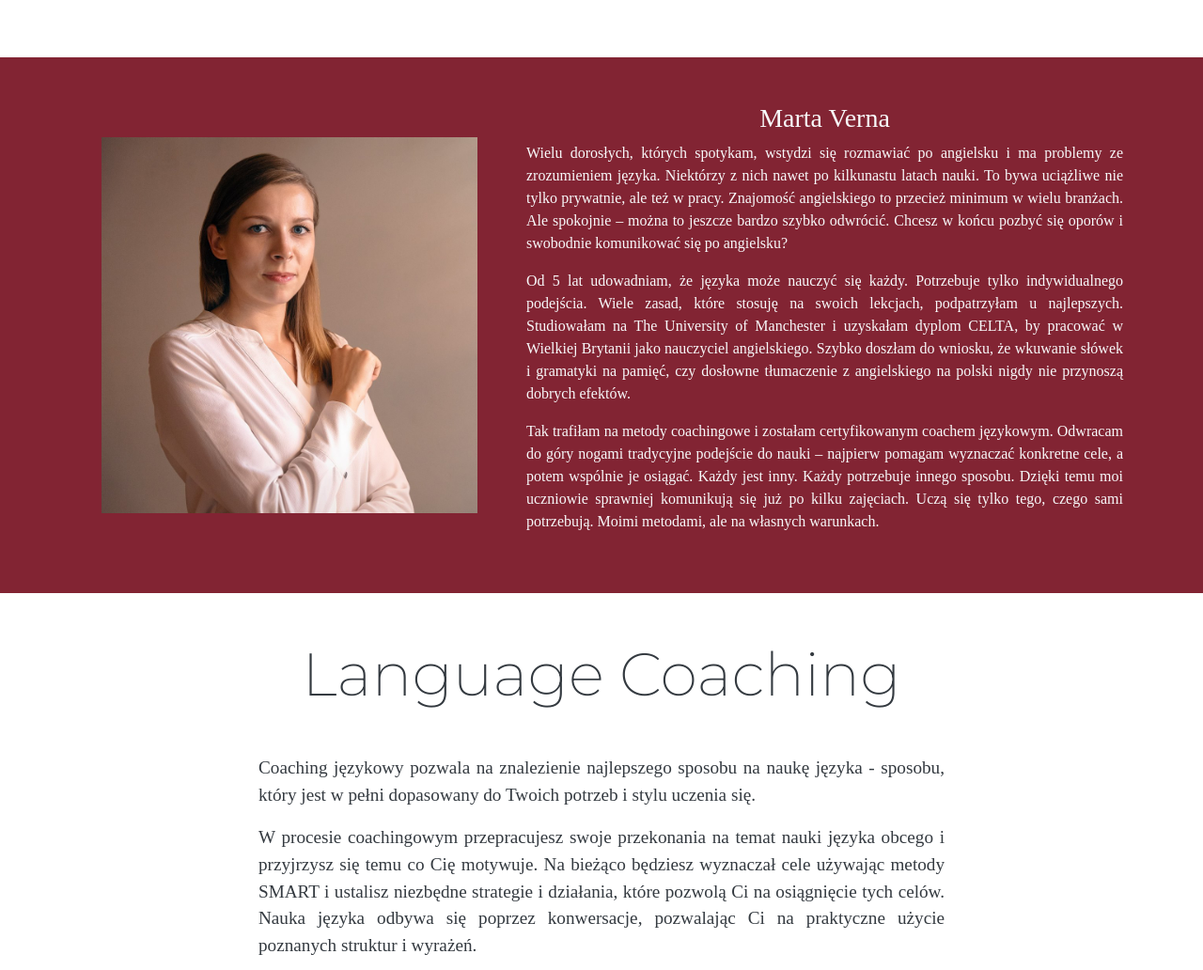
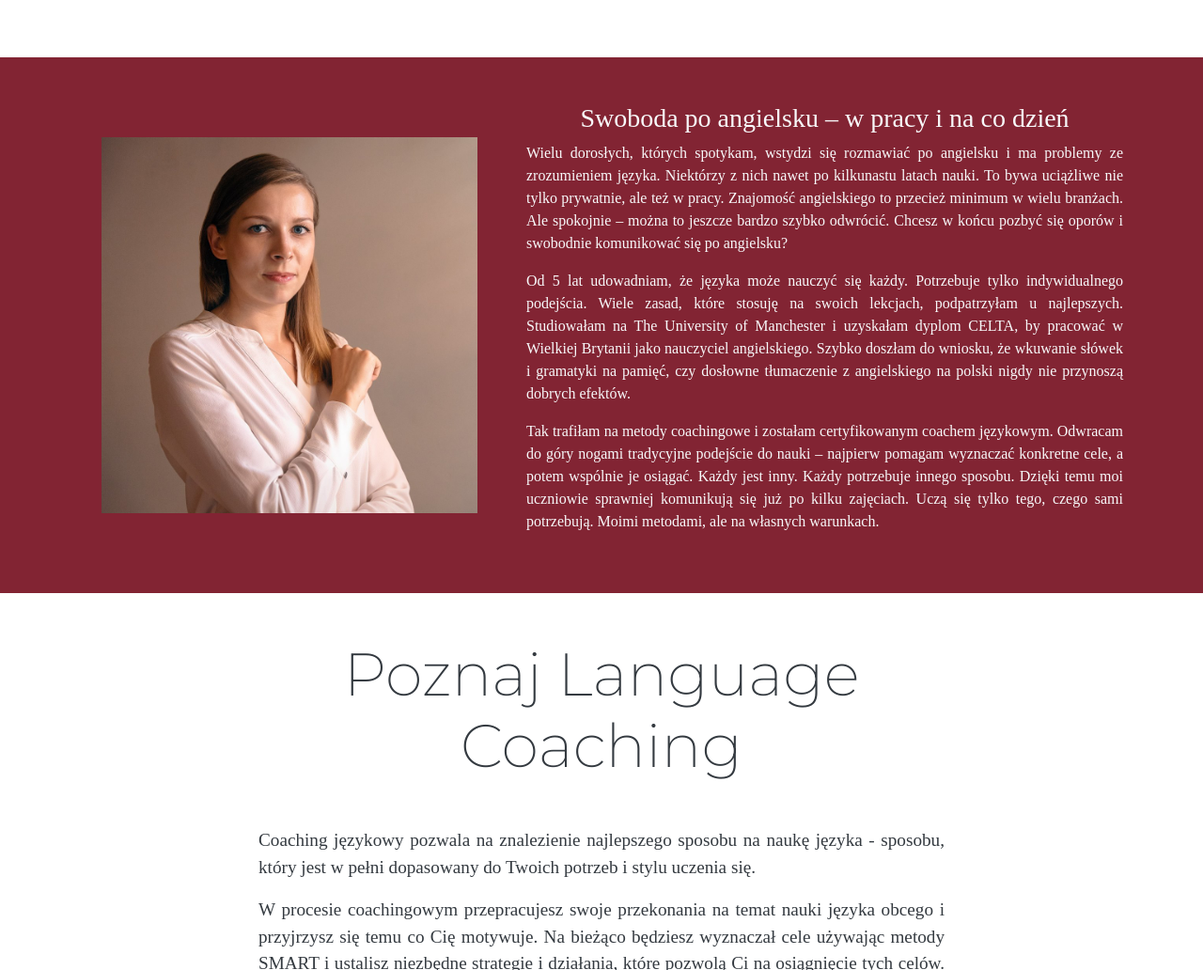
Before and after one commit to martaverna/martaverna.github.io, a plain HTML site: page index.html in a window 1280 px wide. Shown: the part 339-1371 px from the top of the page at 94% size. Drawn offline with nearby package versions, Linux system fonts and the light colour scheme; a web font is replaced by a local one.

Commit message:
about me

```diff
--- a/index.html
+++ b/index.html
@@ -66,7 +66,7 @@
                         </section>
 
                         <section class="col-lg-7 text-light">
-                            <h3 class="layout-title">Marta Verna</h3>
+                            <h3 class="layout-title">Swoboda po angielsku – w pracy i na co dzień</h3>
                             <p class="layout-text text-justify">Wielu dorosłych, których spotykam, wstydzi się rozmawiać po angielsku i ma problemy ze
                                 zrozumieniem języka. Niektórzy z nich nawet po kilkunastu latach nauki. To bywa uciążliwe
                                 nie tylko prywatnie, ale też w pracy. Znajomość angielskiego to przecież minimum w wielu
@@ -102,7 +102,7 @@
         <header class="page-section-header container">
             <div class="row justify-content-center">
                 <div class="col-11 col-sm-10 col-md-8">
-                    <h2 class="page-section-title text-center mb-5">Language Coaching</h2>
+                    <h2 class="page-section-title text-center mb-5">Poznaj Language Coaching</h2>
                     <p class="page-section-text text-justify">Coaching językowy pozwala na znalezienie najlepszego
                         sposobu na naukę
                         języka - sposobu, który jest w pełni dopasowany do Twoich potrzeb i stylu uczenia się.
```
